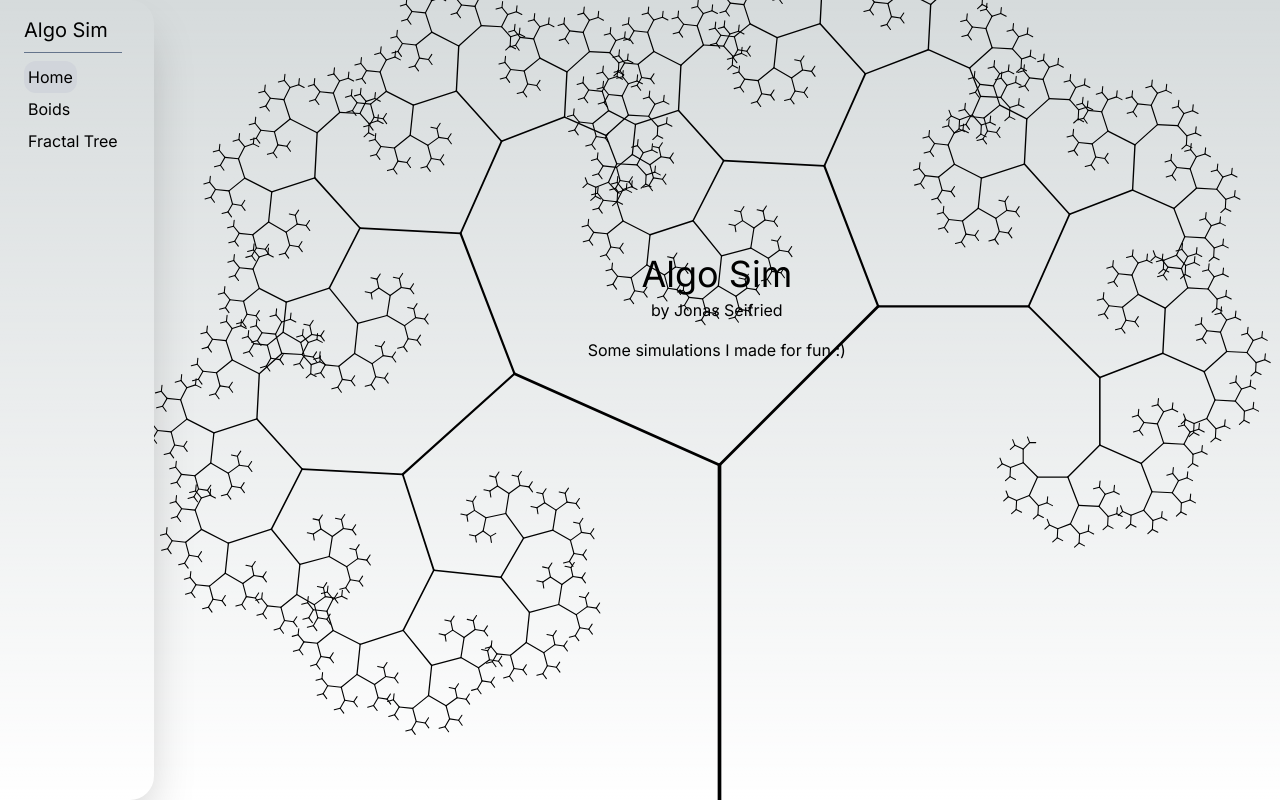
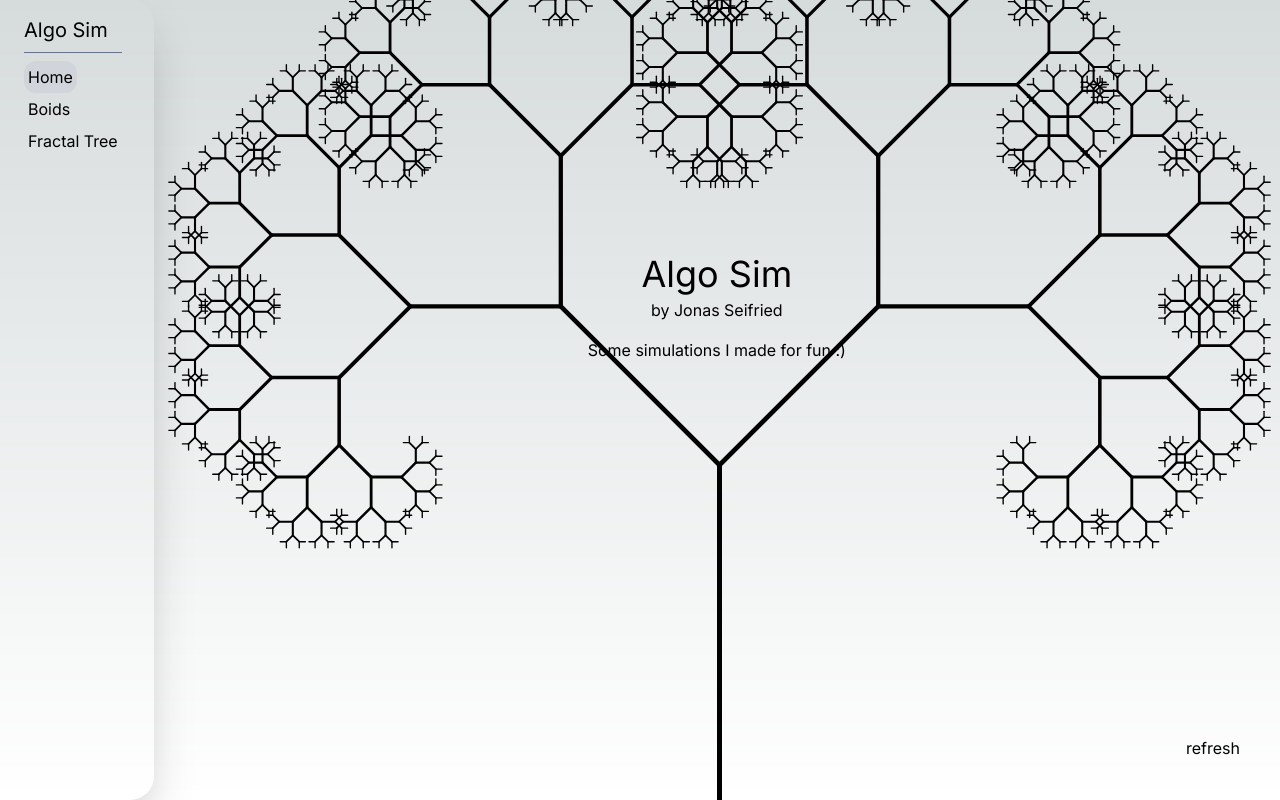
Before and after one commit to JonasSeifried/AlgoSim, a Next.js app: page / in a window 1280 px wide. Built offline with nearby package versions, Linux system fonts and the light colour scheme.

Commit message:
refactor RandomSim and FractalTreeSim

```diff
--- a/src/app/page.js
+++ b/src/app/page.js
@@ -5,7 +5,6 @@ const RandomSim = dynamic(() => import('@/components/RandomSim'), { ssr: false }
 export default function Home() {
   return (
     <div className="relative flex flex-col items-center justify-center w-full h-full">
-      <RandomSim />
       <div className="relative -top-[12.5%]">
         <div className="m-4 text-center ">
           <h1 className="mb-1 text-4xl">Algo Sim</h1>
@@ -15,6 +14,7 @@ export default function Home() {
         </div>
         <p>Some simulations I made for fun :)</p>
       </div>
+      <RandomSim className="absolute top-0 z-10 w-full h-full" />
     </div>
   );
 }
--- a/src/components/RandomSim/index.js
+++ b/src/components/RandomSim/index.js
@@ -1,5 +1,5 @@
 'use client';
-
+import { useState } from 'react';
 import dynamic from 'next/dynamic';
 
 const BoidsSim = dynamic(() => import('@/components/BoidsSim'), { ssr: false });
@@ -27,13 +27,29 @@ const sims = [
 
 
 
-const RandomSim = () => {
+const RandomSim = ({ className }) => {
 
-    const randomSim = sims[Math.floor(Math.random() * sims.length)]
+  const getRandomSim = () => { return sims[Math.floor(Math.random() * sims.length)] }
 
-    return <div className="absolute w-full h-full -z-10">
+  const [randomSim, setRandomSim] = useState(getRandomSim());
+    const changeSim = () => {
+      setRandomSim(oldSim => {
+      let newSim;
+      do {
+        newSim = getRandomSim()
+      }
+        while(oldSim === newSim)
+      return newSim;
+    }
+      )
+    }
+
+    return <div className={className}>
+      <div className='relative w-full h-full'>
         {randomSim}
-        </div>
+        <button onClick={changeSim} className="absolute bottom-10 right-10 hover:scale-110">refresh</button>
+      </div>
+    </div>
 }
 
 export default RandomSim
--- a/src/components/fractals/FractalTreeSim/fractalTreeSketch.js
+++ b/src/components/fractals/FractalTreeSim/fractalTreeSketch.js
@@ -7,17 +7,20 @@
 export default function fractalTreeSketch(p, args) {
   const parentDiv = document.getElementById('fractal-tree-sim');
 
-  let branchLengthCache = {};
+  const branchLengthCache = {};
+  const strokeWeightCache = {};
   let maxDepth;
   let currentMaxDepth = 0;
   let freezeAnimation = false;
   let lastAnimationDepth = 0;
+  let settingsChanged = true;
   const maxLength = 500;
 
   const [speedSlider, speedSliderLabel] = createSliderWithLabel('speed', 0, 20, 20, 1, 20, 10);
   const [lengthSlider, lengthSliderLabel] = createSliderWithLabel('length', 0, maxLength, 350, 1, 20, 45);
   const [depthSlider, depthSliderLabel] = createSliderWithLabel('depth', 0, 15, 5, 1, 20, 80);
-  const loopCheckbox = p.createCheckbox('loop', false).position(20, 185);
+  const loopCheckbox = p.createCheckbox('loop', false).position(20, 165);
+  const freezeTimerInput = p.createInput(0.5, 'number').attribute('min', '0').attribute('step', '0.25').size(50).position(70, 165).hide();
   const branch0 = createBranchSettings(1, 45, 1, 20, 240);
   const branch1 = createBranchSettings(2, -45, 1, 20, 320);
   const branch2 = createBranchSettings(3, 90, 0, 20, 400);
@@ -42,6 +45,7 @@ export default function fractalTreeSketch(p, args) {
       .size(100)
       .input(() => {
         angleInput.value(angleSlider.value());
+        settingsChanged = true
       })
       .parent(angleInputDiv);
     const angleInput = p
@@ -51,15 +55,17 @@ export default function fractalTreeSketch(p, args) {
       .attribute('max', '180')
       .input(() => {
         angleSlider.value(angleInput.value());
+        settingsChanged = true
       })
       .parent(angleInputDiv);
     const scaleDiv = p.createDiv().addClass(' flex flex-col p-2 h-full').parent(settingsDiv);
     p.createP(`scale ${number}`).parent(scaleDiv);
     const scaleSlider = p
-      .createSlider(0, 1, scale, 0.1)
+      .createSlider(0, 1, scale, 0.01)
       .size(100)
       .input(() => {
         scaleInput.value(scaleSlider.value());
+        settingsChanged = true
       })
       .parent(scaleDiv);
     const scaleInput = p
@@ -67,8 +73,10 @@ export default function fractalTreeSketch(p, args) {
       .size(60)
       .attribute('min', '0')
       .attribute('max', '1')
+      .attribute('step', '0.01')
       .input(() => {
         scaleSlider.value(scaleInput.value());
+        settingsChanged = true
       })
       .parent(scaleDiv);
 
@@ -87,52 +95,85 @@ export default function fractalTreeSketch(p, args) {
 
         loopCheckbox.hide();
 
-        for (let branch of branches) {
+        for (const branch of branches) {
           branch.settingsDiv.hide();
         }
       }
       if (args.loop) loopCheckbox.checked(args.loop);
       if (args.speed) speedSlider.value(args.speed);
+
       if (args.length) lengthSlider.value(args.length);
       if (args.depth) depthSlider.value(args.depth);
+      if (args.waitOnCompletion) freezeTimerInput.value(args.waitOnCompletion)
       for (let i = 0; i <= branches.length; i++) {
         if (args[`branch${i}`] && args[`branch${i}`].angle) branches[i].angleSlider.value(args[`branch${i}`].angle);
         if (args[`branch${i}`] && args[`branch${i}`].scale) branches[i].scaleSlider.value(args[`branch${i}`].scale);
       }
     }
 
-    p.frameRate(60);
     p.createCanvas(parentDiv.clientWidth, parentDiv.clientHeight);
     maxDepth = depthSlider.value();
+
+    //INFO: ALL input events that should result in a rerender need to set `settingsChanged` to `true`
     depthSlider.input(() => {
       if (currentMaxDepth > depthSlider.value()) currentMaxDepth = depthSlider.value();
       maxDepth = depthSlider.value();
+      settingsChanged = true
     });
+    lengthSlider.input(() => settingsChanged =  true)
+    loopCheckbox.input(() => {
+      if (loopCheckbox.checked()) freezeTimerInput.show()
+      else freezeTimerInput.hide()
+        settingsChanged =  true
+    })
+    const branchData = branches.map((b) => ({
+      angle: b.angleSlider.value() * (p.PI/180),
+      scale: b.scaleSlider.value(),
+    }));
+    console.log(populateTreeStack(lengthSlider.value(), branchData))
   };
 
   p.draw = () => {
-    if (p.frameCount % (p.getTargetFrameRate() / speedSlider.value()) === 0) currentMaxDepth++;
+    if (freezeAnimation) return;
+    if (currentMaxDepth < maxDepth && p.frameCount % (p.getTargetFrameRate() / speedSlider.value()) === 0) currentMaxDepth++;
 
-    if (freezeAnimation) return;
-    if (currentMaxDepth === lastAnimationDepth) return;
+    // Do not rerender if depth stayed the same
+    if (!settingsChanged && currentMaxDepth === lastAnimationDepth) return;
     p.clear();
     p.translate(p.width / 2, p.height);
     p.angleMode(p.DEGREES);
     p.strokeWeight(10);
-    branch(lengthSlider.value(), 0);
+    // const branchData = branches.map((b) => ({
+    //   angle: b.angleSlider.value(),
+    //   scale: b.scaleSlider.value(),
+    // }));
+    const branchData = branches.map((b) => ({
+      angle: b.angleSlider.value() * (p.PI/180),
+      scale: b.scaleSlider.value(),
+    }));
+
+    const stack = populateTreeStack(lengthSlider.value(), branchData)
+    console.log(stack)
+    for(let i = 0; i < maxDepth; i++) {
+      for (const node of stack[i]) {
+        p.strokeWeight(p.map(i, 0, maxDepth, 5, 1))
+        p.line(node.x1, node.y1, node.x2, node.y2)
+      }
+    }
+    // branch(lengthSlider.value(), 0, branchData);
     lastAnimationDepth = currentMaxDepth;
-
+    settingsChanged = false
     if (currentMaxDepth >= depthSlider.value()) {
       if (loopCheckbox.checked()) {
-        if (args && args.waitOnCompletion) {
+        currentMaxDepth = 0;
+        const freezeTime = parseFloat(freezeTimerInput.value())
+        if (freezeTime > 0) {
           freezeAnimation = true;
           setTimeout(() => {
-            currentMaxDepth = 0;
+
             freezeAnimation = false;
-          }, args.waitOnCompletion * 1000);
-          return;
+          }, freezeTime * 1000);
         }
-        currentMaxDepth = 0;
       }
     }
   };
@@ -141,31 +182,52 @@ export default function fractalTreeSketch(p, args) {
     p.resizeCanvas(parentDiv.clientWidth, parentDiv.clientHeight);
   };
 
-  function branch(len, depth) {
-    if (depth === currentMaxDepth || len < 1) return;
+  function populateTreeStack(maxLength, branchData) {
+    const stack = {}
+    stack[0] = [{x1: 0, y1: 0, x2: 0, y2: -maxLength, angle: 0 - 90 * p.PI / 180, length: maxLength}]
+    for (let i = 1; i < maxDepth + 1; i++) {
+      stack[i] = []
+      if (stack[i-1].length > 50000) continue
+      // if (len < 1) continue
 
-    if (!branchLengthCache[len]) {
-      branchLengthCache[len] = {};
+      for (const node of stack[i-1]) {
+        for (const b of branchData) {
+          const len = node.length * 0.67 * b.scale
+          if (len < 0.5) continue
+          const x1 = node.x2
+          const y1 = node.y2
+          const angle = node.angle + b.angle
+          const x2 = x1 + len * Math.cos(angle)
+          const y2 = y1 + len * Math.sin(angle)
+          stack[i].push({x1: x1, y1: y1, x2: x2, y2: y2, angle: angle, length: len})
+        }
+      }
     }
-    if (!branchLengthCache[len][depth]) {
-      branchLengthCache[len][depth] = len * 0.67;
-    }
-    p.strokeWeight(p.map(len, 0, maxLength, 1, 5));
+    return stack
+  }
+
+  function branch(len, depth, branchData) {
+    if (depth === currentMaxDepth) return;
+    if (!branchLengthCache[len]) branchLengthCache[len] = {};
+    if (!branchLengthCache[len][depth]) branchLengthCache[len][depth] = len * 0.67;
+
+    if (!strokeWeightCache[maxDepth]) strokeWeightCache[maxDepth] = {}
+    if (!strokeWeightCache[maxDepth][len]) strokeWeightCache[maxDepth][len] = p.map(len, 0, maxLength, 1, 5)
+
+    p.strokeWeight(strokeWeightCache[maxDepth][len]);
     p.line(0, 0, 0, -len);
     p.translate(0, -len);
+
+    if (len <= 1.33) return
 
     const newLength = branchLengthCache[len][depth];
     const newDepth = depth + 1;
     //const opacity = p.map(depth - 1, 0, maxDepth, 255, 0);
-    const branchData = branches.map((b) => ({
-      angle: b.angleSlider.value(),
-      scale: b.scaleSlider.value(),
-    }));
 
-    for (let b of branchData) {
+    for (const b of branchData) {
       p.push();
       p.rotate(b.angle);
-      branch(newLength * b.scale, newDepth);
+      branch(newLength * b.scale, newDepth, branchData);
       p.pop();
     }
   }
```
Also changed, not shown: 1 other file (tests, documents, lock files or other folders).
